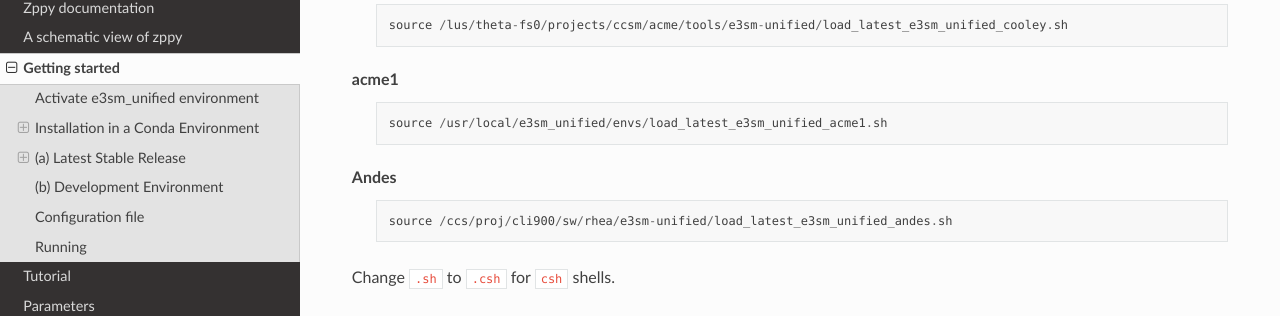
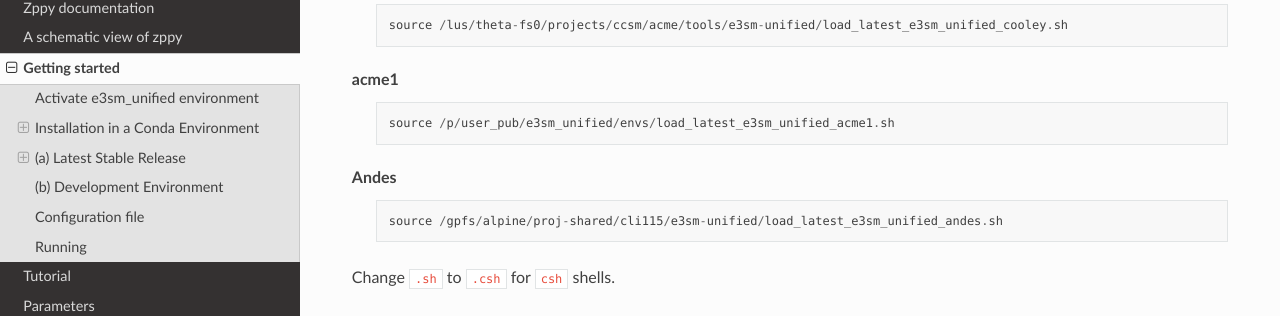
Before and after one commit to E3SM-Project/zppy, a Sphinx documentation site: the page built from docs/source/getting_started.rst, in a window 1280 px wide and 900 px high, scrolled down 685 px. Shown: the part 144-460 px from the top of the window. Built offline with Sphinx 7.4.7 and the Read the Docs theme 2.0.0, drawn with Linux system fonts in a browser that asks for light colours.

Commit message:
update e3sm_u paths

```diff
--- a/docs/source/getting_started.rst
+++ b/docs/source/getting_started.rst
@@ -47,13 +47,13 @@ Note that Cori-Haswell should be used rather than Cori-knl.
 **acme1**
     ::
 
-     source /usr/local/e3sm_unified/envs/load_latest_e3sm_unified_acme1.sh
+     source /p/user_pub/e3sm_unified/envs/load_latest_e3sm_unified_acme1.sh
 
 
 **Andes**
     ::
 
-     source /ccs/proj/cli900/sw/rhea/e3sm-unified/load_latest_e3sm_unified_andes.sh
+     source /gpfs/alpine/proj-shared/cli115/e3sm-unified/load_latest_e3sm_unified_andes.sh
 
 
 Change ``.sh`` to ``.csh`` for ``csh`` shells.
```
